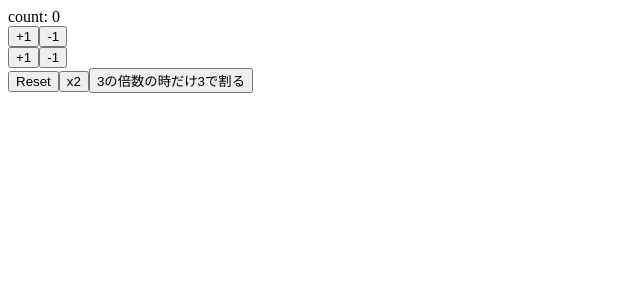
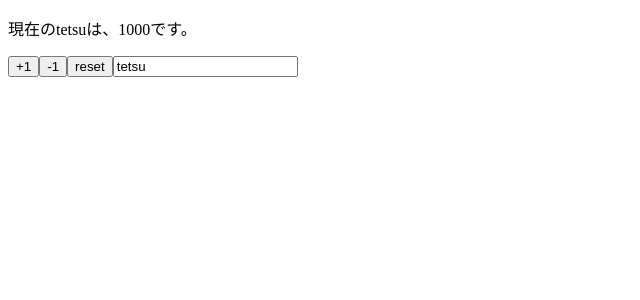
Before and after one commit to mirainonakamura/react-hooks, a React (Create React App) app: page / in a window 1280 px wide. Shown: the top 300 px of the page, without its empty margins (0-640 px from the left). Built offline with nearby package versions, Linux system fonts and the light colour scheme.

Commit message:
multiple-states

```diff
--- a/src/App.js
+++ b/src/App.js
@@ -1,38 +1,30 @@
 import React, { useState } from 'react'
 
-const App = () => {
-  const [count, setCount] = useState(0)
+const App = (props) => {
+  const [name, setName] = useState(props.name)
+  const [price, setPrice] = useState(props.price)
 
-  const increment = () => setCount(count + 1)
-  const decrement = () => setCount(count - 1)
-
-  const increment2 = () => setCount(previousCount => previousCount + 1)
-  const decrement2 = () => setCount(previousCount => previousCount - 1)
-
-  const reset = () => setCount(0)
-  const dobule = () => setCount(previousCount => previousCount * 2)
-  const devide3 = () => setCount(previousCount =>
-    previousCount % 3 === 0 ? previousCount / 3 : previousCount
-  )
+  const reset = () => {
+    setPrice(props.price)
+    setName(props.name)
+  }
 
   return (
     <>
-      <div>count: {count}</div>
-      <div>
-        <button onClick={increment}>+1</button>
-        <button onClick={decrement}>-1</button>
-      </div>
-      <div>
-        <button onClick={increment2}>+1</button>
-        <button onClick={decrement2}>-1</button>
-      </div>
-      <div>
-        <button onClick={reset}>Reset</button>
-        <button onClick={dobule}>x2</button>
-        <button onClick={devide3}>3の倍数の時だけ3で割る</button>
-      </div>
+    <p>現在の{name}は、{price}です。</p>
+      <button onClick={() => setPrice(price + 1)}>+1</button>
+      <button onClick={() => setPrice(price - 1)}>-1</button>
+      <button onClick={reset}>reset</button>
+      <input value={name} onChange={e => setName(e.target.value)}/>
     </>
   )
 }
 
+App.defaultProps = {
+  name: 'tetsu',
+  price: 1000
+}
+
+
+
 export default App
```
